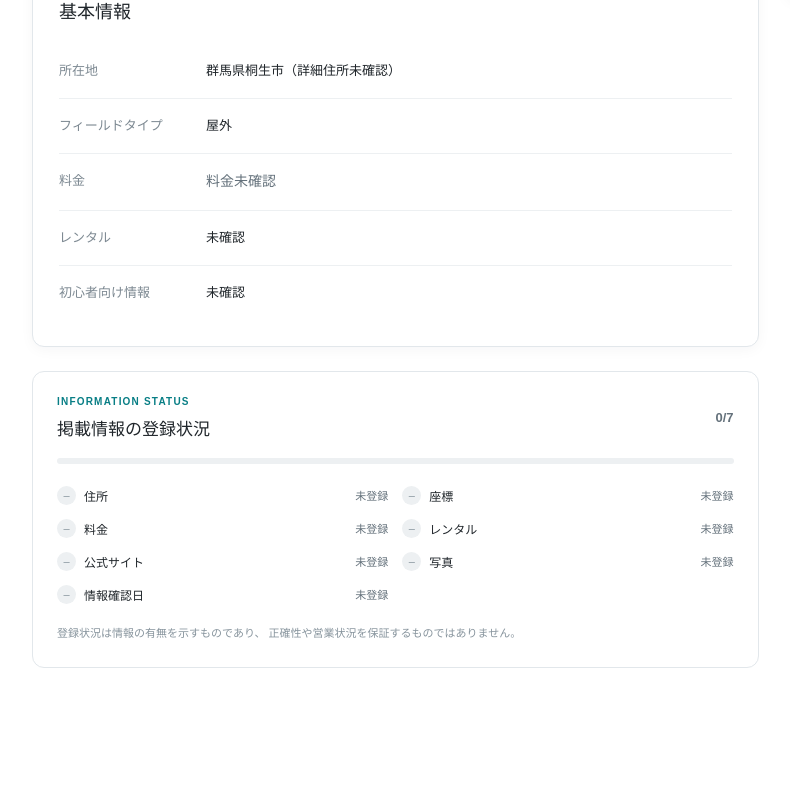
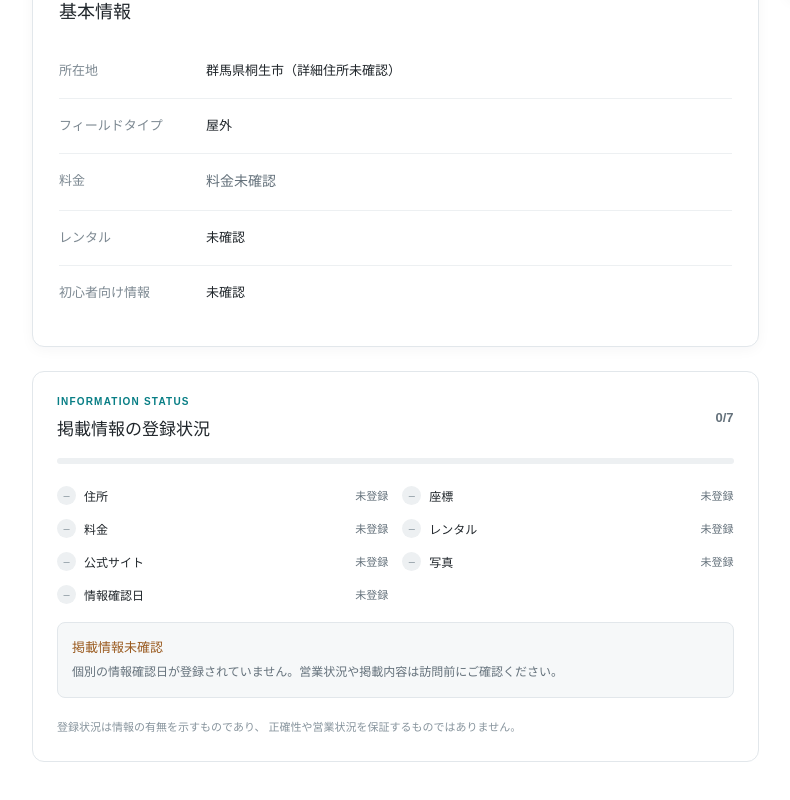
Before and after one commit to boueimann-ctrl/FIELD-BASE, a React (Vite) app in the folder frontend/: page /fields/akagi357 in a window 1280 px wide. Shown: the part 933-1733 px from the top of the page, without its empty margins (18-808 px from the left). Before the commit the page ends 1701 px from the top, so only its background shows below. Built offline with nearby package versions, Linux system fonts and the light colour scheme.

Commit message:
Clarify field verification status across pages

```diff
--- a/frontend/src/components/FieldStatus.tsx
+++ b/frontend/src/components/FieldStatus.tsx
@@ -26,17 +26,34 @@ function FieldStatus({
     { label: '情報確認日', ready: status.isVerified },
   ]
 
-  const percentage = Math.round(
-    (status.completedCount / status.totalCount) * 100
-  )
+  const percentage =
+    status.totalCount > 0
+      ? Math.round(
+          (status.completedCount / status.totalCount) * 100
+        )
+      : 0
+
+  const hasVerificationDate =
+    typeof field.verifiedAt === 'string' &&
+    /^\d{4}-\d{2}-\d{2}$/.test(field.verifiedAt)
+
+  const verificationLabel = hasVerificationDate
+    ? `情報確認日: ${field.verifiedAt}`
+    : '掲載情報未確認'
+
+  const verificationNote = hasVerificationDate
+    ? '登録された確認日です。現在の営業状況を保証するものではありません。'
+    : '個別の情報確認日が登録されていません。営業状況や掲載内容は訪問前にご確認ください。'
 
   if (variant === 'compact') {
     return (
       <div className="fb_status_compact">
         <span>情報登録</span>
+
         <strong>
           {status.completedCount}/{status.totalCount}
         </strong>
+
         <div
           className="fb_status_track"
           role="progressbar"
@@ -50,6 +67,20 @@ function FieldStatus({
             style={{ width: `${percentage}%` }}
           />
         </div>
+
+        <p
+          style={{
+            margin: '10px 0 0',
+            color: hasVerificationDate
+              ? '#53636d'
+              : '#9a5b20',
+            fontSize: '12px',
+            fontWeight: 700,
+            lineHeight: 1.6,
+          }}
+        >
+          {verificationLabel}
+        </p>
       </div>
     )
   }
@@ -61,8 +92,10 @@ function FieldStatus({
           <p className="fb_status_eyebrow">
             INFORMATION STATUS
           </p>
+
           <h2>掲載情報の登録状況</h2>
         </div>
+
         <span>
           {status.completedCount}/{status.totalCount}
         </span>
@@ -107,6 +140,40 @@ function FieldStatus({
         ))}
       </div>
 
+      <div
+        style={{
+          marginTop: '18px',
+          padding: '14px',
+          borderRadius: '8px',
+          background: '#f6f8f9',
+          border: '1px solid #e2e7eb',
+        }}
+      >
+        <p
+          style={{
+            margin: '0 0 6px',
+            fontSize: '13px',
+            fontWeight: 800,
+            color: hasVerificationDate
+              ? '#243139'
+              : '#9a5b20',
+          }}
+        >
+          {verificationLabel}
+        </p>
+
+        <p
+          style={{
+            margin: 0,
+            fontSize: '12px',
+            lineHeight: 1.8,
+            color: '#64717b',
+          }}
+        >
+          {verificationNote}
+        </p>
+      </div>
+
       <p className="fb_status_disclaimer">
         登録状況は情報の有無を示すものであり、
         正確性や営業状況を保証するものではありません。
```
